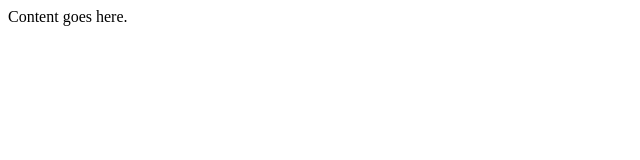
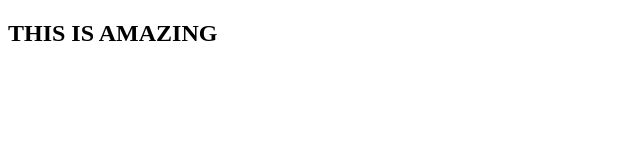
Before and after one commit to Kev-clark/prework-demo, a plain HTML site: page index.html in a window 1280 px wide. Shown: the whole page, without its empty margins (0-640 px from the left). Drawn offline with Linux system fonts and the light colour scheme.

Commit message:
Added a header to index

```diff
--- a/index.html
+++ b/index.html
@@ -7,6 +7,6 @@
 </head>
 
 <body>
-Content goes here.
+<h2> THIS IS AMAZING</h2>
 </body>
 </html>
```
